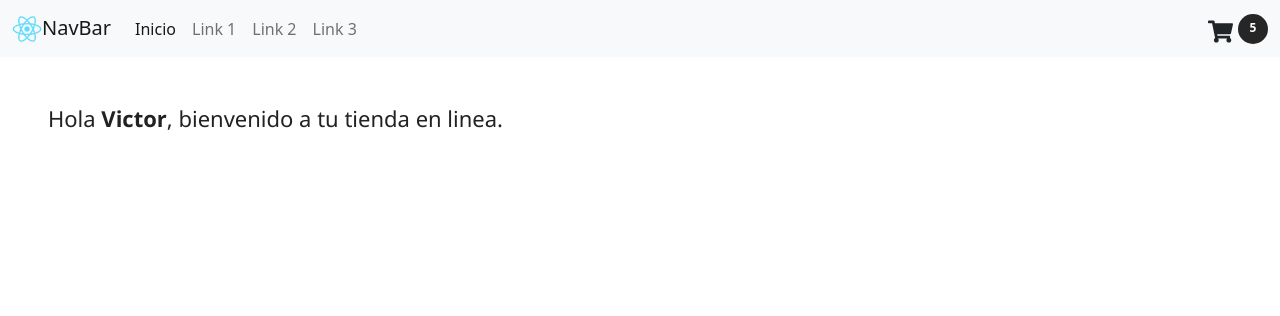
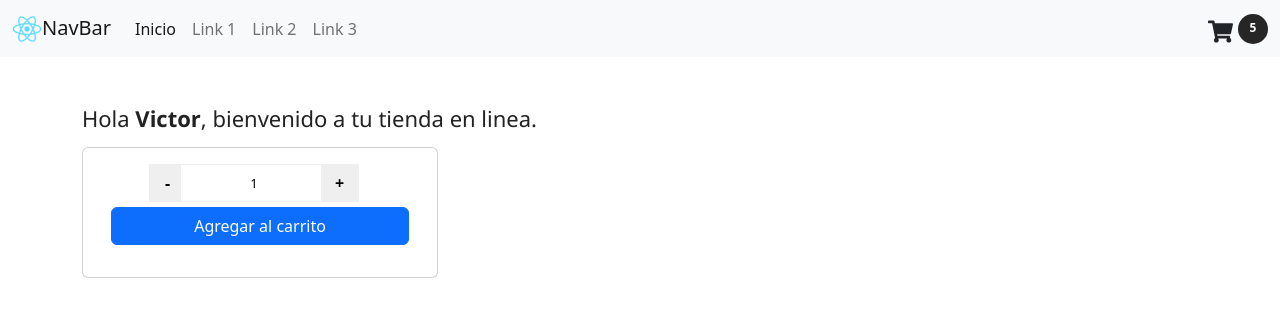
Before and after one commit to vescalante/coder, a React (Create React App) app: page / in a window 1280 px wide. Shown: the top 316 px of the page. Built offline with nearby package versions, Linux system fonts and the light colour scheme.

Commit message:
Adding a Counter for items limited by 5 pz in stock

```diff
--- /dev/null
+++ b/src/components/ItemCount.jsx
@@ -0,0 +1,56 @@
+import React, { useEffect, useState } from 'react'
+import "./itemcount.css";
+
+function ItemCount({stock, initial, onAdd}) {
+    const [InitialVal, setInitialVal]=useState(initial);
+    const [StockVal, setStockVal]=useState(stock);
+    const [disablePlus,setDisablePlus]=useState(false);
+    const [disableAdd,setDisableAdd]=useState(false);
+
+    useEffect(()=>{
+        if(InitialVal>=StockVal){
+            alert('Te has llegado al limite del stock');
+            setDisablePlus(true);
+            setDisableAdd(true);
+        }else if(InitialVal<=0){
+            setDisableAdd(true);
+        }else{
+            setDisableAdd(false);
+            setDisablePlus(false);
+        }
+    },[InitialVal]);
+
+  return (
+    <div className='row'>
+        <div className='col-lg-4'>
+            <div className="card">
+                <div className="card-body">
+                    <div className="product-form container">
+                        <div className="product-qty-form">
+                            <div className="input-group">
+                                <button className="button-minus"
+                                    onClick={()=>{
+                                        if(InitialVal>=1){
+                                            setInitialVal(InitialVal-1);
+                                        }
+                                    }}>-</button>
+                                <input type="number" value={InitialVal} name="quantity" className="quantity-field" readOnly='readOnly' />
+                                <button className="button-plus"
+                                    onClick={()=>{
+                                        setInitialVal(InitialVal+1);
+                                    }}
+                                    disabled={disablePlus}>+</button>
+                            </div>
+                        </div>
+                        <button className="btn btn-primary btn-cart" onClick={()=> onAdd(InitialVal)} disabled={disableAdd}>
+                            <span>Agregar al carrito</span>
+                        </button>
+                    </div>
+                </div>
+            </div>
+        </div>
+    </div>
+  )
+}
+
+export default ItemCount
--- a/src/components/ItemListContainer.jsx
+++ b/src/components/ItemListContainer.jsx
@@ -1,14 +1,22 @@
 import React from 'react'
+import ItemCount from './ItemCount';
 import "./itemlistcontainer.css";
 
 function ItemListContainer({msg, nombre}) {
   return (
-    <div className='container-fluid'>
-        <div className='row'>
-            <div className='col-lg-12 p-5 title-saludo'>
+    <div className='container'>
+        <div className='row pt-5 pb-2'>
+            <div className='col-lg-12 title-saludo'>
                 <h3>Hola <span>{nombre}</span>, {msg}</h3>
             </div>
         </div>
+        <ItemCount
+          stock={5}
+          initial={1}
+          onAdd={ function onAdd(e){
+            alert("El valor del carrito es:"+ e);
+          }}
+        />
     </div>
   )
 }
--- /dev/null
+++ b/src/components/itemcount.css
@@ -0,0 +1,83 @@
+.product-form {
+    display: flex;
+    flex-wrap: wrap;
+    align-items: center;
+    position: relative;
+}
+.product-qty-form{
+    width: 100%;
+}
+.btn-cart {
+    flex: 1;
+    margin-bottom: 1rem;
+    padding-left: 0;
+    padding-right: 0;
+    min-width: 14rem;
+    border-radius: 3px;
+    font-weight: 600;
+}
+input,
+textarea {
+  border: 1px solid #eeeeee;
+  box-sizing: border-box;
+  margin: 0;
+  outline: none;
+  padding: 10px;
+}
+
+input[type="button"] {
+  -webkit-appearance: button;
+  cursor: pointer;
+}
+
+input::-webkit-outer-spin-button,
+input::-webkit-inner-spin-button {
+  -webkit-appearance: none;
+}
+
+.input-group {
+    display: flex;
+    flex-wrap: wrap;
+    align-items: center;
+    justify-content: center;
+    position: relative;
+}
+
+.input-group input[type='button'] {
+  background-color: #eeeeee;
+  min-width: 38px;
+  width: auto;
+  transition: all 300ms ease;
+}
+.input-group button{
+    border:none;
+}
+.input-group .button-minus,
+.input-group .button-plus {
+  font-weight: bold;
+  height: 38px;
+  padding: 0;
+  width: 38px;
+  position: relative;
+}
+
+.input-group .quantity-field {
+  position: relative;
+  height: 38px;
+  left: -6px;
+  text-align: center;
+  width: 50%;
+  display: inline-block;
+  font-size: 13px;
+  margin: 0 0 5px;
+  resize: vertical;
+}
+
+.button-plus {
+  left: -13px;
+}
+
+input[type="number"] {
+  -moz-appearance: textfield;
+  -webkit-appearance: none;
+}
```
